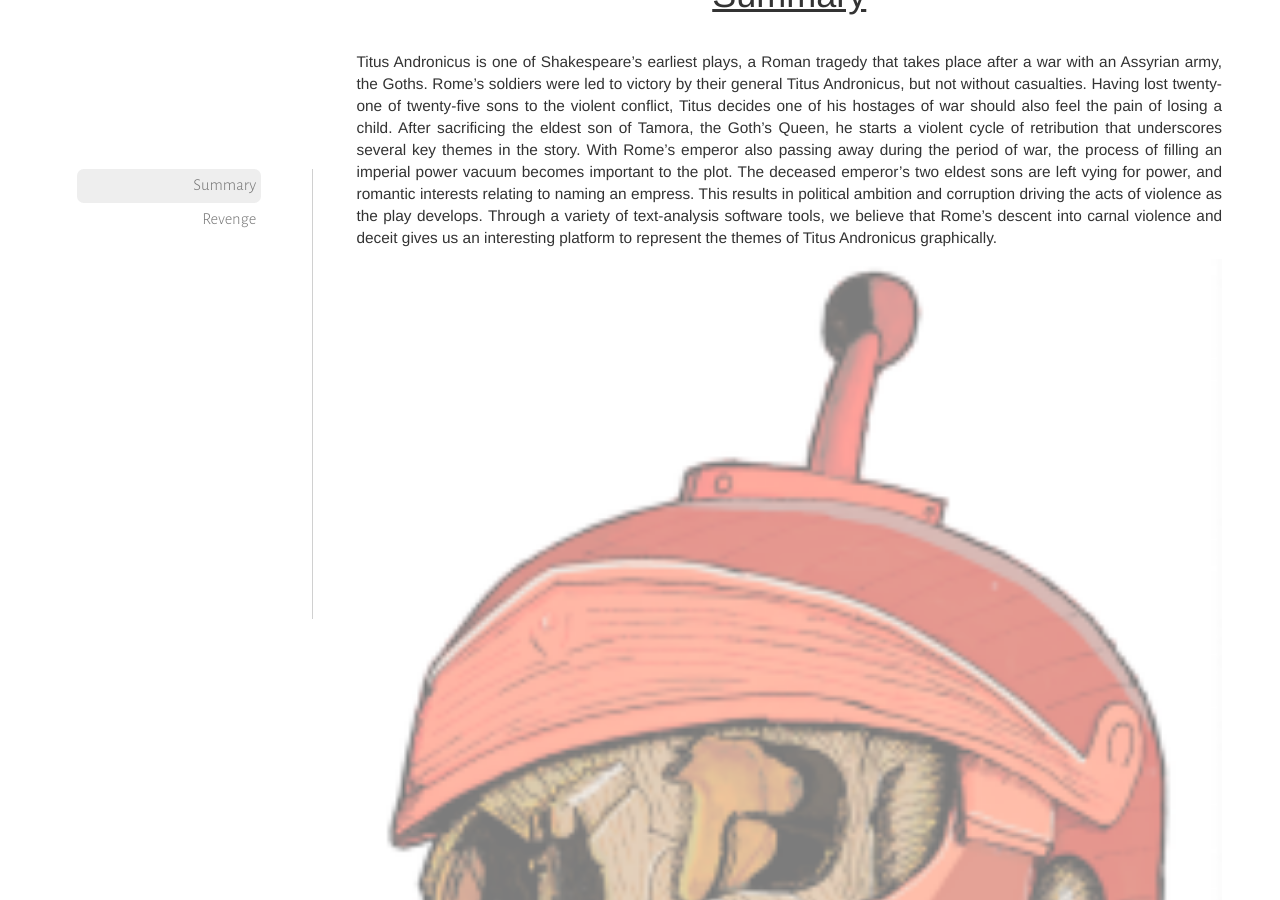
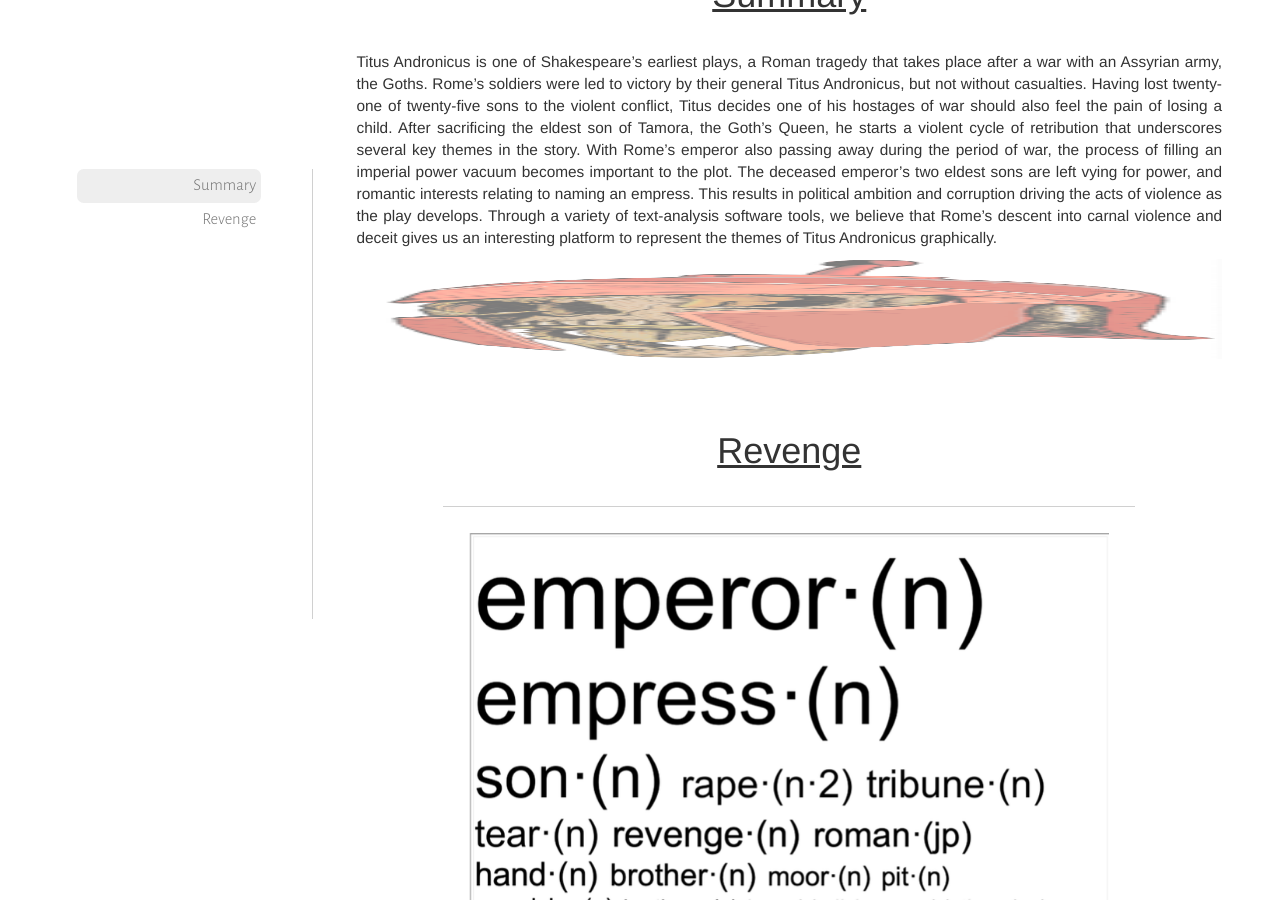
Before and after one commit to iahmed0/SU-LOSP.github.io, a Jekyll site: the page built from _analyses/titus_andronicus/index.md, in a window 1280 px wide and 900 px high, scrolled down 374 px. Built offline with Jekyll 4.4.1, drawn with Linux system fonts in a browser that asks for light colours.

Commit message:
Update index.md

```diff
--- a/_analyses/titus_andronicus/index.md
+++ b/_analyses/titus_andronicus/index.md
@@ -10,7 +10,7 @@ summary: x
 # Summary
 Titus Andronicus is one of Shakespeare’s earliest plays, a Roman tragedy that takes place after a war with an Assyrian army, the Goths. Rome’s soldiers were led to victory by their general Titus Andronicus, but not without casualties. Having lost twenty-one of twenty-five sons to the violent conflict, Titus decides one of his hostages of war should also feel the pain of losing a child.  After sacrificing the eldest son of Tamora, the Goth’s Queen, he starts a violent cycle of retribution that underscores several key themes in the story.  With Rome’s emperor also passing away during the period of war, the process of filling an imperial power vacuum becomes important to the plot.  The deceased emperor’s two eldest sons are left vying for power, and romantic interests relating to naming an empress.  This results in political ambition and corruption driving the acts of violence as the play develops.  Through a variety of text-analysis software tools, we believe that Rome’s descent into carnal violence and deceit gives us an interesting platform to represent the themes of Titus Andronicus graphically.
 
-<img src="Skull.png" alt="Skull" height="50%" width="50%"/>
+<img src="Skull.png" alt="Skull" height="100" width="50"/>
 
 # Revenge
 <figure>
```
